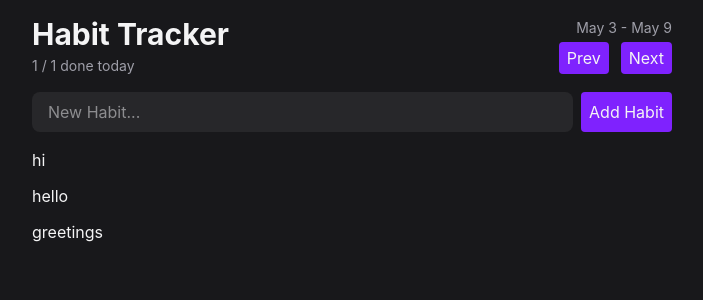
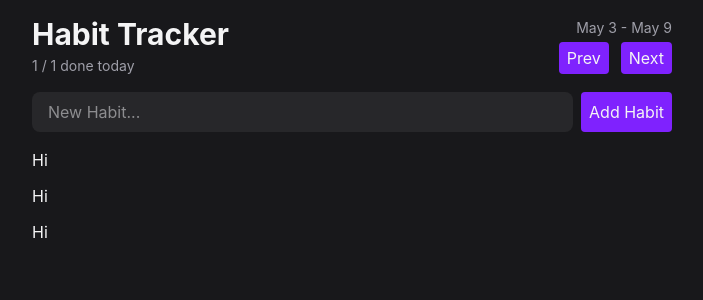
Before and after one commit to Adris3/habit_tracker, a React (Vite) app: page / in a window 1280 px wide. Shown: the top 300 px of the page, without its empty margins (288-991 px from the left). Built offline with nearby package versions, Linux system fonts and the light colour scheme.

Commit message:
Made a Habititem function in Habitlist component.

```diff
--- a/src/components/Habitlist.tsx
+++ b/src/components/Habitlist.tsx
@@ -12,7 +12,11 @@ export function Habitlist() {
 
     return <div className="flex flex-col gap-3">
         {habits.map(habit => (
-            <h1>{habit.name}</h1>
+            <Habititem key={habit.id}></Habititem>
         ))}
     </div>;
 }
+
+function Habititem() {
+    return <h1>Hi</h1>
+}
```
